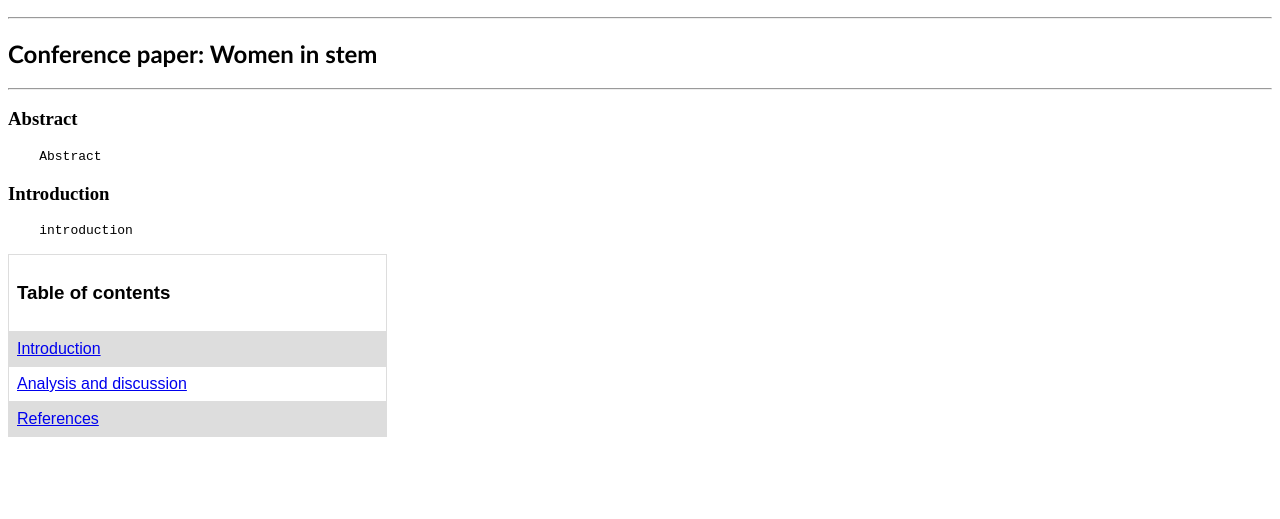
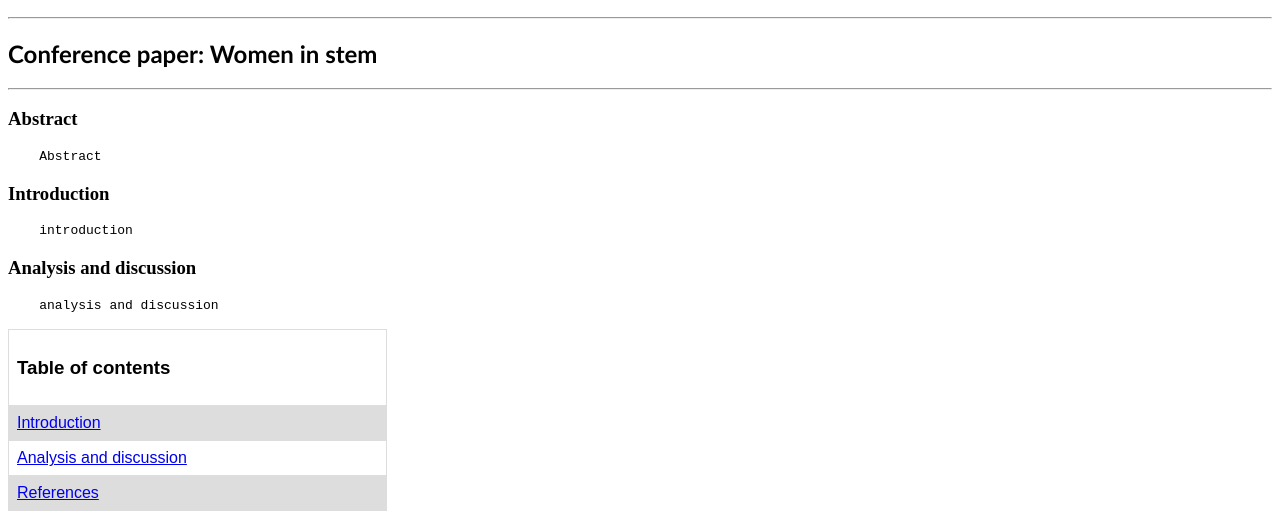
Before and after one commit to FEPSFY6875658/FY6875658, a plain HTML site: page index.html in a window 1280 px wide. Shown: the part 422-941 px from the top of the page. Before the commit the page ends 867 px from the top, so only its background shows below. Drawn offline with Linux system fonts and the light colour scheme.

Commit message:
Update index.html
creating the sections

```diff
--- a/index.html
+++ b/index.html
@@ -57,7 +57,12 @@ p.ex1 {
 <pre>
     introduction
 </pre>
-
+</p>
+  <h3 id="Analysis and discussion">Analysis and discussion</h3>
+<p class="ex1">
+<pre>
+    analysis and discussion
+</pre>
 </p>
 </body>
 </html>
```
